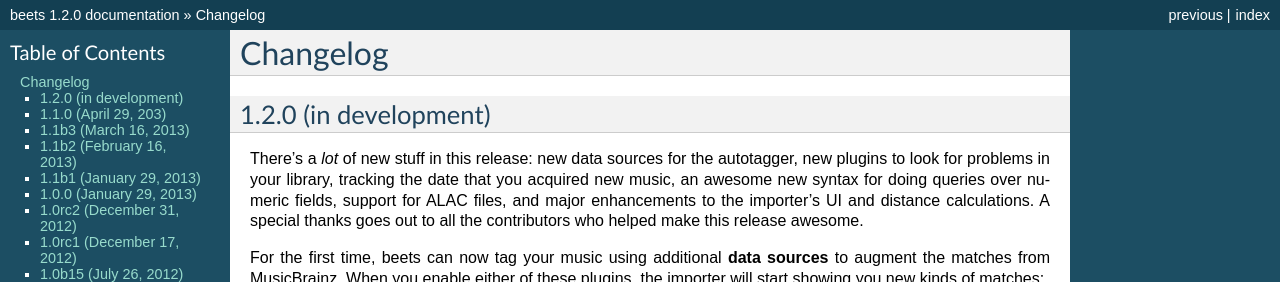
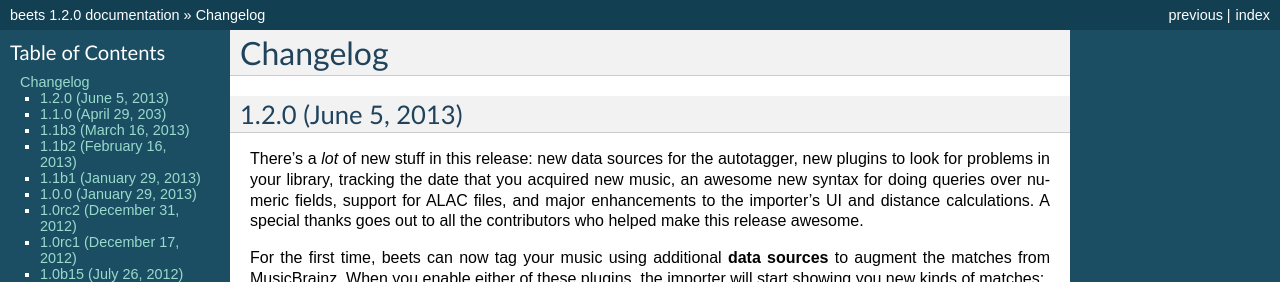
Before and after one commit to google-code-export/beets, a Sphinx documentation site: the page built from docs/changelog.rst, in a window 1280 px wide and 900 px high. Shown: the top 282 px of the window. Built offline with Sphinx 7.4.7, drawn with Linux system fonts in a browser that asks for light colours.

Commit message:
oops! forgot release date

```diff
--- a/docs/changelog.rst
+++ b/docs/changelog.rst
@@ -1,8 +1,8 @@
 Changelog
 =========
 
-1.2.0 (in development)
-----------------------
+1.2.0 (June 5, 2013)
+--------------------
 
 There's a *lot* of new stuff in this release: new data sources for the
 autotagger, new plugins to look for problems in your library, tracking the
```
